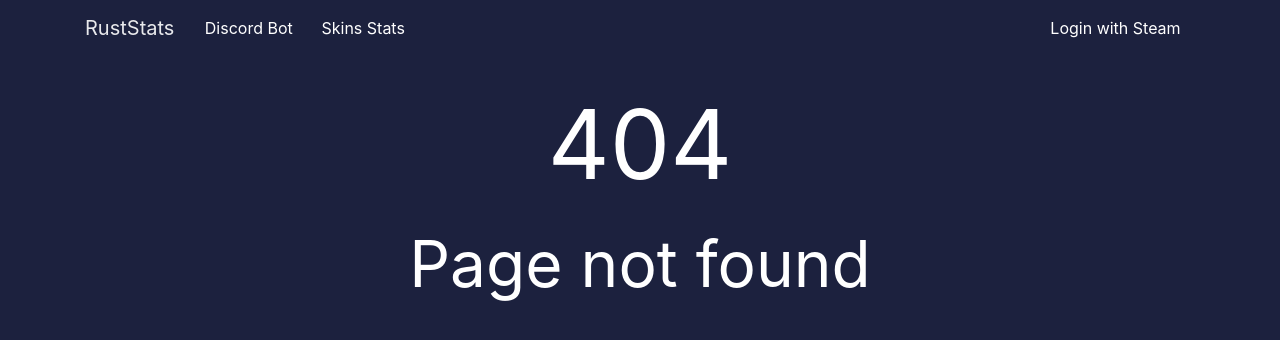
After one commit to A-GK/RustStatsWebsite, a Django app: template rust_stats/templates/rust_stats/404.html in a window 1280 px wide. The commit adds this page. Shown: the top 340 px of the page. Run offline with Django 3.2, Linux system fonts and the light colour scheme; the template is opened without the code that fills it, so the values that code supplies are empty; some libraries are stand-ins or nearby versions.

Commit message:
Add 404 page and some styling changes

```diff
--- a/RustStatsWebsite/urls.py
+++ b/RustStatsWebsite/urls.py
@@ -17,6 +17,8 @@ from django.contrib import admin
 from django.urls import include, path
 from django.conf.urls import url
 
+handler404 = 'rust_stats.views.page_not_found'
+
 urlpatterns = [
     path('', include('rust_stats.urls')),
     url('', include('social_django.urls', namespace='social')),
--- a/rust_stats/static/rust_stats/css/styles.css
+++ b/rust_stats/static/rust_stats/css/styles.css
@@ -1,3 +1,17 @@
+.leaderboard-value {
+	color: #adacac;
+	font-size: large;
+	/* font-weight: 500; */
+	font-size: 1.5em
+}
+.leaderboard-name {
+	font-weight: 500;
+}
+
+.private-profile {
+	font-weight: 400 !important;
+}
+
 .no-padding {
 	padding: 0px 0px;
 }
--- /dev/null
+++ b/rust_stats/templates/rust_stats/404.html
@@ -0,0 +1,17 @@
+{% extends "rust_stats/base.html" %}
+
+{% block content %}
+<div>
+        <div class="container">
+            <div class="row">
+                <div class="col text-center"><span class="error-code">404</span></div>
+            </div>
+            <div class="row">
+                <div class="col text-center"><span class="error-description">Page not found</span></div>
+            </div>
+        </div>
+    </div>
+{% endblock %}
+
+{% block footer %}
+{% endblock %}
--- a/rust_stats/templates/rust_stats/index.html
+++ b/rust_stats/templates/rust_stats/index.html
@@ -7,7 +7,7 @@
 
 {% block content %}
 
-    <div class="cover">
+    <div>
         <div class="col search-mobile search-box no-padding">
             <form action="" method="post">
                 {% csrf_token %}
@@ -44,8 +44,8 @@
                                     <div class="col leaderboard-position text-center"><span>#{{ forloop.counter }}</span></div>
                                     <div class="col col-3 col-md-4"><img class="w-100 lazy" src="{% static 'rust_stats/images/loading.png' %}" data-src="https://steamcdn-a.akamaihd.net/steamcommunity/public/images/avatars/{{user.avatar}}" alt="Profile Picture"></div>
                                     <div class="col leaderboard-position-name col-6">
-                                        <div class="text-truncate friends-name"><span>{{user.user_name}}</span></div>
-                                        <div class="friends-hours"><span class="text-truncate">{{user.top_value}}</span></div>
+                                        <div class="text-truncate leaderboard-name"><span>{{user.user_name}}</span></div>
+                                        <div class="friends-hours"><span class="text-truncate leaderboard-value">{{user.top_value}}</span></div>
                                     </div>
                                 </div>
                             </a>
--- a/rust_stats/views.py
+++ b/rust_stats/views.py
@@ -165,3 +165,7 @@ def user_friends(request, user_id):
         logger.exception(f"An exception occurred while trying to convert user_friends into json. user_id {user_id}")
         return JsonResponse({"success": False})
     return JsonResponse(friends_data)
+
+
+def page_not_found(request, exception):
+    return render(request, 'rust_stats/404.html', status=404)
```
Also changed, not shown: rust_stats/templates/rust_stats/user_profile.html (+4 -4 lines).
